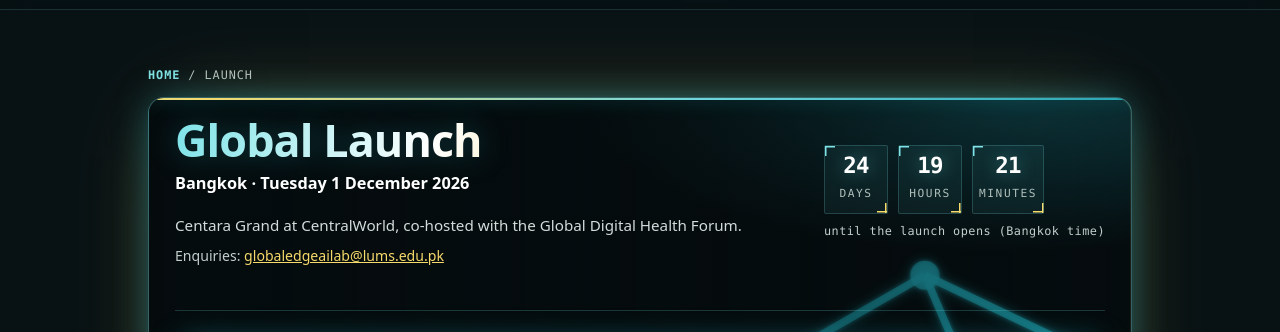
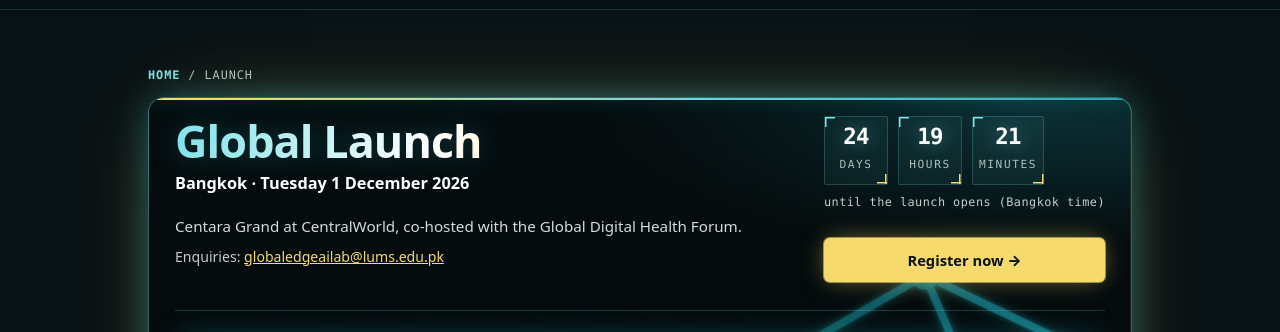
Before and after one commit to global-edge-ai-lab/global-edge-ai-lab.github.io, a plain HTML site: page website/launch.html in a window 1280 px wide. Shown: the part 63-395 px from the top of the page. Drawn offline with Linux system fonts and the light colour scheme.

Commit message:
Add registration button to launch page
Added a registration button under the countdown with styling.

```diff
--- a/website/launch.html
+++ b/website/launch.html
@@ -587,6 +587,10 @@
 @media (prefers-reduced-motion:reduce){html{scroll-behavior:auto}}
 .skip{position:absolute;left:-999px;top:0;background:#141414;color:#fff;padding:10px 14px;z-index:100}.skip:focus{left:10px;top:10px}
 .more[hidden],.launch-more-panel[hidden]{display:none}
+/* Register button under the countdown (solid gold) */
+.site a.launch-reg{display:flex;justify-content:center;align-items:center;gap:8px;width:100%;margin-top:14px;min-height:44px;padding:10px 20px;border-radius:6px;background:#F6DA6B;color:#081114;font-weight:800;font-size:.92rem;text-decoration:none;box-shadow:0 0 0 1px rgba(246,218,107,.6),0 0 24px -4px rgba(246,218,107,.55);transition:background .25s ease,box-shadow .25s ease}
+.site a.launch-reg:hover{background:#FFE48A;color:#081114;box-shadow:0 0 0 1px #FFE48A,0 0 32px -2px rgba(246,218,107,.8)}
+.launch-band > div:last-child{display:flex;flex-direction:column;align-items:stretch;min-width:0}
 </style>
 </head>
 <body>
@@ -758,6 +762,7 @@
           <div><b id="cd-m">–</b><small>Minutes</small></div>
         </div>
         <p class="cd-note" id="cd-note">until the launch opens (Bangkok time)</p>
+             <a class="launch-reg" href="https://forms.gle/cnRHqcjG2pNB6tgm8" target="_blank" rel="noopener">Register now →</a>
         </div>
       </div>
 
```
